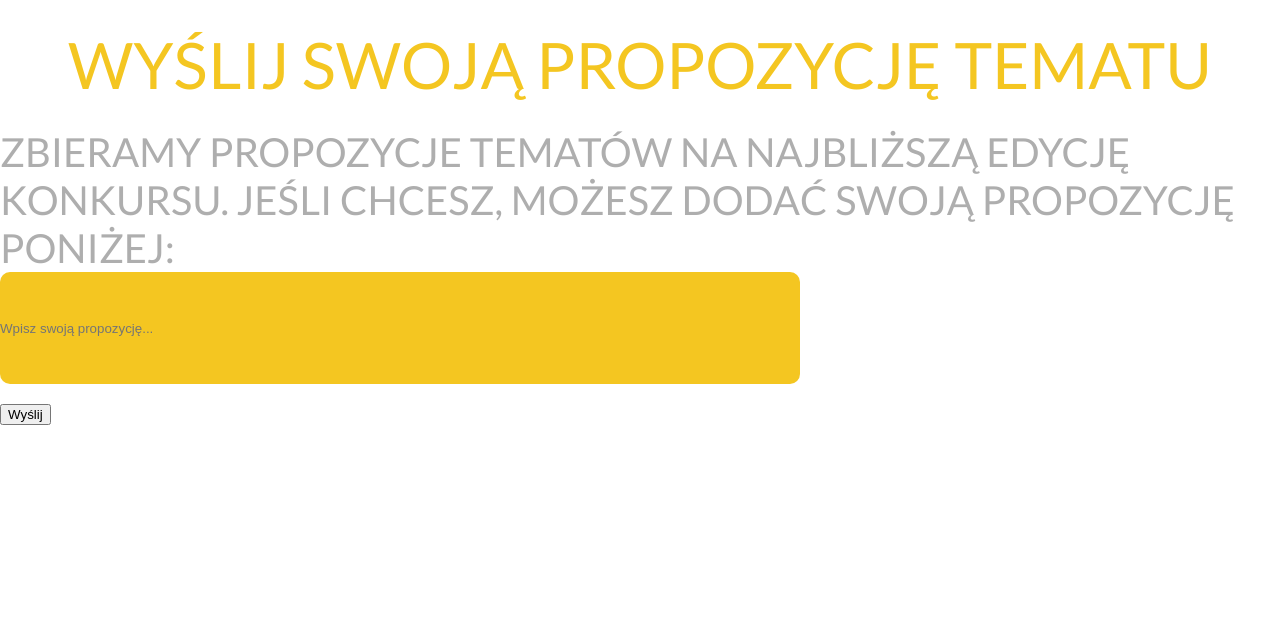
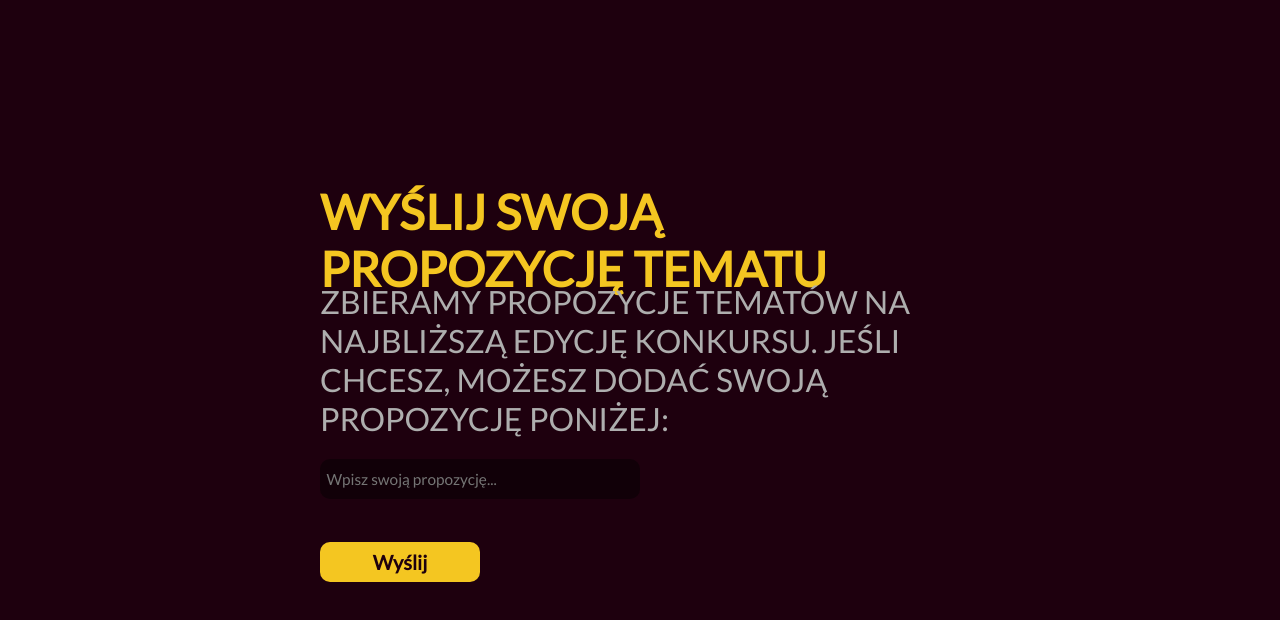
Before and after one commit to roasia/goldenlips, a Vue app: page / in a window 1280 px wide. Shown: the top 620 px of the page. Built offline with nearby package versions, Linux system fonts and the light colour scheme.

Commit message:
Add Style

```diff
--- a/src/components/etap_1.vue
+++ b/src/components/etap_1.vue
@@ -1,6 +1,7 @@
 <template>
 
     <div id="container">
+    <div id="box">
         <div id="title">
             Wyślij swoją propozycję tematu
         </div>
@@ -14,9 +15,10 @@
             </div>
             <br>
             <div id="send">
-                <input type="submit" value="Wyślij">
+                <button>Wyślij</button>
             </div>
             </form>
+        </div>
     </div>
     </div>
 </template>
@@ -32,65 +34,88 @@ export default {
 @import url('https://fonts.googleapis.com/css?family=Lato&display=swap');
     #container{
         width: 100vw;
+        height: 100vh;
         display: flex;
-        justify-content: flex-start;
         flex-direction: column;
+        align-items: center;
         font-family: "Lato";
         text-transform:uppercase;
+        background-color: #1e000e;
+
+        #box{
+            width:  50vw;
+            height: 100vh;
+            display: flex;
+            flex-direction: column;
+            justify-content: center;
+
 
         #title{
-        width: 100%;
-        height: 8rem;
-        font-size: 4em;
+            height: 10vh;
+            font-size: 3em;
             color:#f4c621;
             display:flex;
-        justify-content: center;
+            justify-content: flex-start;
             align-items: center;
+            font-weight: 900;
         }
 
         #text{
             color:#aeaeae;
-        font-size:2.5em;
+            height: 20vh;
+            font-size:2em;
+            display:flex;
+            justify-content: flex-start;
+            align-items: center;
         }
 
         #form{
             color:#aeaeae;
             display:flex;
-        flex-direction: column;
             justify-content: flex-start;
+            align-items: center;
+            height: 20vh;
 
                 #subject{
-                width: 50rem;
-                height: 7rem;
+                    width: 25vw;
+                    height: 5vh;
                     border-radius: 10px;
-                background-color: #f4c621;
+                    background-color: #110008;
+
+
+
 
                         input{
                             margin: 0;
                             padding: 0;
+                            padding-left:0.5vw;
                             border: none;
                             outline: none;
                             width:100%;
                             height: 100%;
                             background:none;
+                            font-size:1.2vw;
+                            font-family: "Lato";
+                            color:#aeaeae;
+                        }
                     }
                 #send{
-                width: 21rem;
-                height: 7rem;
+                    button{
+                    margin-top:3vh;
+                    width: 12.5vw;
+                    height: 5vh;
                     border-radius: 10px;
+                    font-size:2.5vh;
+                    font-weight: 900;
+                    font-family:"Lato";
+                    border:none;
+                    outline:none;
                     background-color: #f4c621;
-                color:black;
+                    color:#1e000e;
 
-                    input{
-                        margin: 0;
-                        padding: 0;
-                        border: none;
-                        outline: none;
-                        width:100%;
-                        height: 100%;
-                        background:none;
                     }
                 }
+
             }
         }
     }
```
Lines whose indentation alone changed are shown as unchanged.
